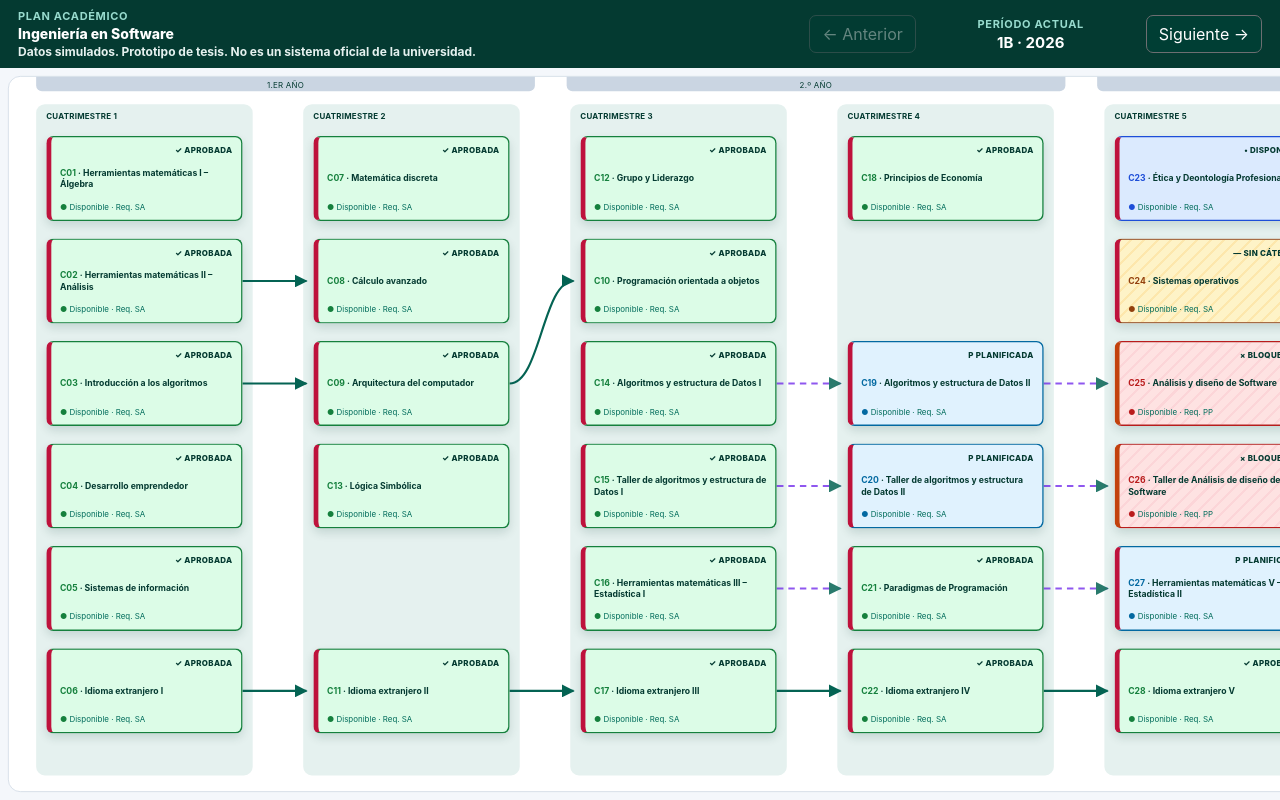
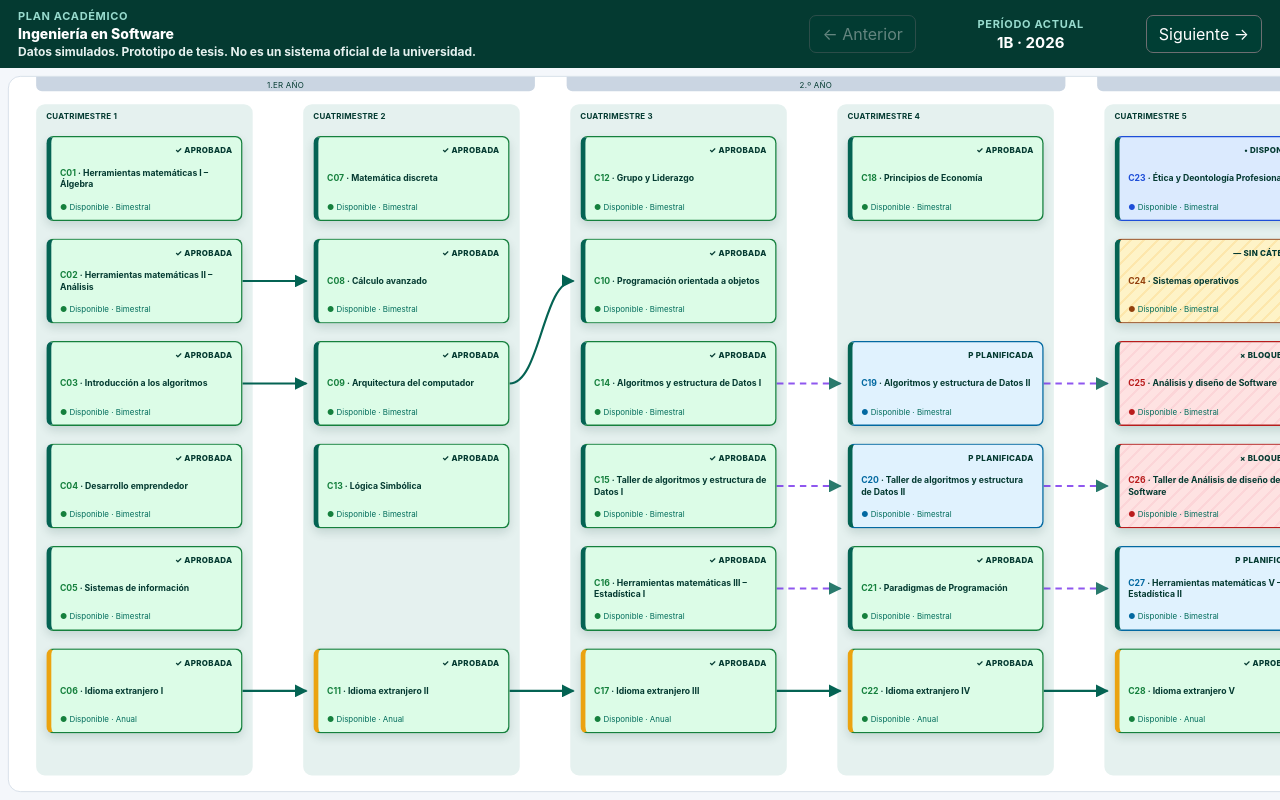
Before and after one commit to FacuDemarchi/tesis-facundo-demarchi, a plain HTML site: page mockup/index.html in a window 1280 px wide. Drawn offline with Linux system fonts and the light colour scheme.

Commit message:
feat(plano): code the card's edge by regimen de cursada, not knowledge area
The 7 px left border of a course card said which knowledge area the course
belongs to -- Req. SA / Req. PP / Proceso / General, internal jargon a
student does not read. It now says how long the course lasts: Bimestral
(green), Cuatrimestral (blue), Anual (gold), and the card's own metadata
repeats the word, so the border carries no information the text does not.

36 bimestral / 4 cuatrimestral (C29, C44, C45, C46) / 6 anual (the six
foreign-language courses, C06 C11 C17 C22 C28 C33). The five "Taller de ..."
are bimestral by explicit author decision, not cuatrimestral. No new colour
token: the three already existed, and --c-rose / --c-rust fall out of use.

The edge was already taken by the course state (2 px of currentColor, 7 px
on the left), so the two meanings share it. Measured over the 46 courses:
on C29 and C45 -- cuatrimestral and available -- the 7 px band is the exact
state blue, so it reads as a thicker border; on 16 approved cards it is the
weakest pair (green on green). Declared in DESIGN.md, and it costs nothing:
the regimen is always in text, which is exactly La Regla del Color
Declarado. A different blue would fix it and is left to the author.

The field is renamed category -> regimen in the four copies of the scenario
(tuple syntax in panel-seleccion, object syntax in the three mocks); the two
plan sheets (comun/escenario.css and the panel-seleccion copy) lose
--category-* and gain --regimen-*; the legend goes from four entries to
three. DESIGN.md, .impeccable/design.json and .impeccable/config.json carry
the same change, as do the three scenario READMEs and the two mentions of
the field in decisiones.md.

```diff
--- a/comun/escenario.css
+++ b/comun/escenario.css
@@ -12,10 +12,9 @@
   --amber-ink:var(--c-amber-ink);
   --stripe-no-offer:var(--c-stripe-no-offer);
   --stripe-blocked:var(--c-stripe-blocked);
-  --category-process:var(--c-green);
-  --category-sa:var(--c-rose);
-  --category-pp:var(--c-rust);
-  --category-general:var(--c-line-strong);
+  --regimen-bimestral:var(--c-green);
+  --regimen-cuatrimestral:var(--available);
+  --regimen-anual:var(--c-gold);
   --edge-dashed:var(--c-violet);
   --review-soft:var(--c-magenta-soft);
   --shadow-card:var(--c-shadow-card);
@@ -76,7 +75,7 @@ button:focus-visible{outline:3px solid var(--focus);outline-offset:2px;box-shado
 .course.no-capacity{--course-bg:var(--no-capacity-bg);--course-color:var(--no-capacity);background:var(--no-capacity-bg);color:var(--no-capacity)}
 .course.planned{--course-bg:var(--planned-bg);--course-color:var(--planned);background:var(--planned-bg);color:var(--planned)}
 .course.review{--course-bg:var(--review-bg);--course-color:var(--review);background:var(--review-bg);color:var(--review)}
-.course.category-process{border-left-color:var(--category-process)}.course.category-sa{border-left-color:var(--category-sa)}.course.category-pp{border-left-color:var(--category-pp)}.course.category-general{border-left-color:var(--category-general)}
+.course.regimen-bimestral{border-left-color:var(--regimen-bimestral)}.course.regimen-cuatrimestral{border-left-color:var(--regimen-cuatrimestral)}.course.regimen-anual{border-left-color:var(--regimen-anual)}
 .connections{position:absolute;z-index:1;inset:0;overflow:visible;pointer-events:none}
 .edge{fill:none;stroke:var(--green);stroke-width:3}.edge.routed{stroke:var(--edge-dashed);stroke-dasharray:9 7;opacity:.85}.connections marker path{fill:var(--green)}
 @media(max-width:640px){.period-bar{align-items:flex-start;flex-direction:column;gap:8px}.period-navigation{width:100%;justify-content:space-between}.period-display{min-width:0;padding-inline:8px}}
--- a/mockup/app.js
+++ b/mockup/app.js
@@ -10,52 +10,52 @@ const states = {
 };
 
 const courses = [
-  { id:'C01', term:1, slot:1, name:'Herramientas matemáticas I – Álgebra', state:'approved', category:'sa' },
-  { id:'C02', term:1, slot:2, name:'Herramientas matemáticas II – Análisis', state:'approved', category:'sa' },
-  { id:'C03', term:1, slot:3, name:'Introducción a los algoritmos', state:'approved', category:'sa' },
-  { id:'C04', term:1, slot:4, name:'Desarrollo emprendedor', state:'approved', category:'sa' },
-  { id:'C05', term:1, slot:5, name:'Sistemas de información', state:'approved', category:'sa' },
-  { id:'C06', term:1, slot:6, name:'Idioma extranjero I', state:'approved', category:'sa' },
-  { id:'C07', term:2, slot:1, name:'Matemática discreta', state:'approved', category:'sa' },
-  { id:'C08', term:2, slot:2, name:'Cálculo avanzado', state:'approved', category:'sa' },
-  { id:'C09', term:2, slot:3, name:'Arquitectura del computador', state:'approved', category:'sa' },
-  { id:'C10', term:3, slot:2, name:'Programación orientada a objetos', state:'approved', category:'sa' },
-  { id:'C11', term:2, slot:6, name:'Idioma extranjero II', state:'approved', category:'sa' },
-  { id:'C12', term:3, slot:1, name:'Grupo y Liderazgo', state:'approved', category:'sa' },
-  { id:'C13', term:2, slot:4, name:'Lógica Simbólica', state:'approved', category:'sa' },
-  { id:'C14', term:3, slot:3, name:'Algoritmos y estructura de Datos I', state:'approved', category:'sa' },
-  { id:'C15', term:3, slot:4, name:'Taller de algoritmos y estructura de Datos I', state:'approved', category:'sa' },
-  { id:'C16', term:3, slot:5, name:'Herramientas matemáticas III – Estadística I', state:'approved', category:'sa' },
-  { id:'C17', term:3, slot:6, name:'Idioma extranjero III', state:'approved', category:'sa' },
-  { id:'C18', term:4, slot:1, name:'Principios de Economía', state:'approved', category:'sa' },
-  { id:'C19', term:4, slot:3, name:'Algoritmos y estructura de Datos II', state:'planned', category:'sa' },
-  { id:'C20', term:4, slot:4, name:'Taller de algoritmos y estructura de Datos II', state:'planned', category:'sa' },
-  { id:'C21', term:4, slot:5, name:'Paradigmas de Programación', state:'approved', category:'sa' },
-  { id:'C22', term:4, slot:6, name:'Idioma extranjero IV', state:'approved', category:'sa' },
-  { id:'C23', term:5, slot:1, name:'Ética y Deontología Profesional', state:'available', category:'sa' },
-  { id:'C24', term:5, slot:2, name:'Sistemas operativos', state:'no-offer', category:'sa' },
-  { id:'C25', term:5, slot:3, name:'Análisis y diseño de Software', state:'blocked', category:'pp' },
-  { id:'C26', term:5, slot:4, name:'Taller de Análisis de diseño de Software', state:'blocked', category:'pp' },
-  { id:'C27', term:5, slot:5, name:'Herramientas matemáticas V – Estadística II', state:'planned', category:'sa' },
-  { id:'C28', term:5, slot:6, name:'Idioma extranjero V', state:'approved', category:'sa' },
-  { id:'C29', term:6, slot:1, name:'Seminario de práctica de Analista en Software', state:'available', category:'process' },
-  { id:'C30', term:6, slot:2, name:'Taller de Ingeniería de Software', state:'blocked', category:'general' },
-  { id:'C31', term:6, slot:3, name:'Ingeniería de Software', state:'blocked', category:'general' },
-  { id:'C32', term:6, slot:4, name:'Base de datos I', state:'blocked', category:'pp' },
-  { id:'C33', term:6, slot:6, name:'Idioma extranjero VI', state:'approved', category:'general' },
-  { id:'C34', term:7, slot:1, name:'Seguridad informática', state:'blocked', category:'general' },
-  { id:'C35', term:7, slot:2, name:'Sistemas Operativos II (Redes)', state:'blocked', category:'general' },
-  { id:'C36', term:7, slot:6, name:'Calidad de Software', state:'blocked', category:'general' },
-  { id:'C37', term:8, slot:1, name:'Herramientas matemáticas VI – Modelos de simulación', state:'blocked', category:'general' },
-  { id:'C38', term:8, slot:2, name:'Construcción de Software', state:'blocked', category:'general' },
-  { id:'C39', term:8, slot:3, name:'Taller de Construcción de Software', state:'blocked', category:'general' },
-  { id:'C40', term:8, slot:4, name:'Administración de Proyectos', state:'blocked', category:'general' },
-  { id:'C41', term:8, slot:5, name:'Base de Datos II', state:'blocked', category:'general' },
-  { id:'C42', term:9, slot:1, name:'Emprendimientos universitarios', state:'available', category:'general' },
-  { id:'C43', term:9, slot:2, name:'Métodos Formales', state:'available', category:'general' },
-  { id:'C44', term:9, slot:6, name:'Práctica profesional de Ingeniería en Software', state:'blocked', category:'process' },
-  { id:'C45', term:10, slot:1, name:'Práctica solidaria', state:'available', category:'process' },
-  { id:'C46', term:10, slot:6, name:'Seminario final de Ingeniería en Software', state:'blocked', category:'process' }
+  { id:'C01', term:1, slot:1, name:'Herramientas matemáticas I – Álgebra', state:'approved', regimen:'bimestral' },
+  { id:'C02', term:1, slot:2, name:'Herramientas matemáticas II – Análisis', state:'approved', regimen:'bimestral' },
+  { id:'C03', term:1, slot:3, name:'Introducción a los algoritmos', state:'approved', regimen:'bimestral' },
+  { id:'C04', term:1, slot:4, name:'Desarrollo emprendedor', state:'approved', regimen:'bimestral' },
+  { id:'C05', term:1, slot:5, name:'Sistemas de información', state:'approved', regimen:'bimestral' },
+  { id:'C06', term:1, slot:6, name:'Idioma extranjero I', state:'approved', regimen:'anual' },
+  { id:'C07', term:2, slot:1, name:'Matemática discreta', state:'approved', regimen:'bimestral' },
+  { id:'C08', term:2, slot:2, name:'Cálculo avanzado', state:'approved', regimen:'bimestral' },
+  { id:'C09', term:2, slot:3, name:'Arquitectura del computador', state:'approved', regimen:'bimestral' },
+  { id:'C10', term:3, slot:2, name:'Programación orientada a objetos', state:'approved', regimen:'bimestral' },
+  { id:'C11', term:2, slot:6, name:'Idioma extranjero II', state:'approved', regimen:'anual' },
+  { id:'C12', term:3, slot:1, name:'Grupo y Liderazgo', state:'approved', regimen:'bimestral' },
+  { id:'C13', term:2, slot:4, name:'Lógica Simbólica', state:'approved', regimen:'bimestral' },
+  { id:'C14', term:3, slot:3, name:'Algoritmos y estructura de Datos I', state:'approved', regimen:'bimestral' },
+  { id:'C15', term:3, slot:4, name:'Taller de algoritmos y estructura de Datos I', state:'approved', regimen:'bimestral' },
+  { id:'C16', term:3, slot:5, name:'Herramientas matemáticas III – Estadística I', state:'approved', regimen:'bimestral' },
+  { id:'C17', term:3, slot:6, name:'Idioma extranjero III', state:'approved', regimen:'anual' },
+  { id:'C18', term:4, slot:1, name:'Principios de Economía', state:'approved', regimen:'bimestral' },
+  { id:'C19', term:4, slot:3, name:'Algoritmos y estructura de Datos II', state:'planned', regimen:'bimestral' },
+  { id:'C20', term:4, slot:4, name:'Taller de algoritmos y estructura de Datos II', state:'planned', regimen:'bimestral' },
+  { id:'C21', term:4, slot:5, name:'Paradigmas de Programación', state:'approved', regimen:'bimestral' },
+  { id:'C22', term:4, slot:6, name:'Idioma extranjero IV', state:'approved', regimen:'anual' },
+  { id:'C23', term:5, slot:1, name:'Ética y Deontología Profesional', state:'available', regimen:'bimestral' },
+  { id:'C24', term:5, slot:2, name:'Sistemas operativos', state:'no-offer', regimen:'bimestral' },
+  { id:'C25', term:5, slot:3, name:'Análisis y diseño de Software', state:'blocked', regimen:'bimestral' },
+  { id:'C26', term:5, slot:4, name:'Taller de Análisis de diseño de Software', state:'blocked', regimen:'bimestral' },
+  { id:'C27', term:5, slot:5, name:'Herramientas matemáticas V – Estadística II', state:'planned', regimen:'bimestral' },
+  { id:'C28', term:5, slot:6, name:'Idioma extranjero V', state:'approved', regimen:'anual' },
+  { id:'C29', term:6, slot:1, name:'Seminario de práctica de Analista en Software', state:'available', regimen:'cuatrimestral' },
+  { id:'C30', term:6, slot:2, name:'Taller de Ingeniería de Software', state:'blocked', regimen:'bimestral' },
+  { id:'C31', term:6, slot:3, name:'Ingeniería de Software', state:'blocked', regimen:'bimestral' },
+  { id:'C32', term:6, slot:4, name:'Base de datos I', state:'blocked', regimen:'bimestral' },
+  { id:'C33', term:6, slot:6, name:'Idioma extranjero VI', state:'approved', regimen:'anual' },
+  { id:'C34', term:7, slot:1, name:'Seguridad informática', state:'blocked', regimen:'bimestral' },
+  { id:'C35', term:7, slot:2, name:'Sistemas Operativos II (Redes)', state:'blocked', regimen:'bimestral' },
+  { id:'C36', term:7, slot:6, name:'Calidad de Software', state:'blocked', regimen:'bimestral' },
+  { id:'C37', term:8, slot:1, name:'Herramientas matemáticas VI – Modelos de simulación', state:'blocked', regimen:'bimestral' },
+  { id:'C38', term:8, slot:2, name:'Construcción de Software', state:'blocked', regimen:'bimestral' },
+  { id:'C39', term:8, slot:3, name:'Taller de Construcción de Software', state:'blocked', regimen:'bimestral' },
+  { id:'C40', term:8, slot:4, name:'Administración de Proyectos', state:'blocked', regimen:'bimestral' },
+  { id:'C41', term:8, slot:5, name:'Base de Datos II', state:'blocked', regimen:'bimestral' },
+  { id:'C42', term:9, slot:1, name:'Emprendimientos universitarios', state:'available', regimen:'bimestral' },
+  { id:'C43', term:9, slot:2, name:'Métodos Formales', state:'available', regimen:'bimestral' },
+  { id:'C44', term:9, slot:6, name:'Práctica profesional de Ingeniería en Software', state:'blocked', regimen:'cuatrimestral' },
+  { id:'C45', term:10, slot:1, name:'Práctica solidaria', state:'available', regimen:'cuatrimestral' },
+  { id:'C46', term:10, slot:6, name:'Seminario final de Ingeniería en Software', state:'blocked', regimen:'cuatrimestral' }
 ];
 
 const edges = [
@@ -88,10 +88,10 @@ function renderColumns() {
     const term = index + 1;
     const cards = courses.filter(course => course.term === term).map(course => {
       const state = states[course.state];
-      return `<article class="course ${course.state} category-${course.category}" data-course="${course.id}" style="--slot:${course.slot}">
+      return `<article class="course ${course.state} regimen-${course.regimen}" data-course="${course.id}" style="--slot:${course.slot}">
         <span class="course-state"><span aria-hidden="true">${state.symbol}</span> ${state.label}</span>
         <strong><span>${course.id}</span> · ${course.name}</strong>
-        <small><span aria-hidden="true">●</span> Disponible · ${course.category === 'sa' ? 'Req. SA' : course.category === 'pp' ? 'Req. PP' : course.category === 'process' ? 'Proceso' : 'General'}</small>
+        <small><span aria-hidden="true">●</span> Disponible · ${course.regimen === 'anual' ? 'Anual' : course.regimen === 'cuatrimestral' ? 'Cuatrimestral' : 'Bimestral'}</small>
       </article>`;
     }).join('');
     return `<section class="term" aria-labelledby="term-${term}"><h2 id="term-${term}">Cuatrimestre ${term}</h2><div class="term-grid">${cards}</div></section>`;
```
Also changed, not shown: panel-seleccion/app.js (+12 -12 lines), panel-seleccion/index.html (+6 -7 lines), panel-seleccion/styles.css (+8 -10 lines), periodo-2A/app.js (+48 -48 lines), periodo-2B/app.js (+48 -48 lines), .impeccable/config.json, .impeccable/design.json, 6 other files.
